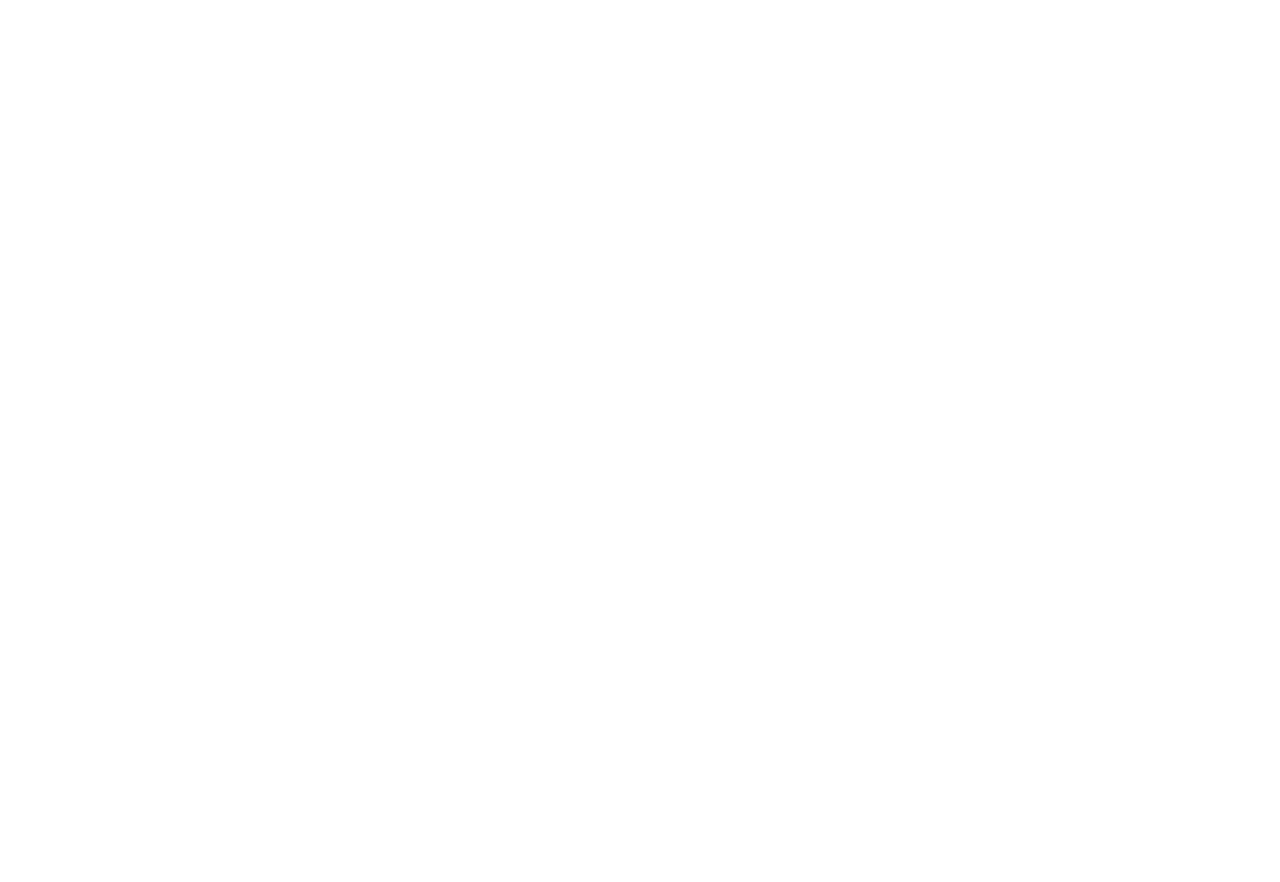
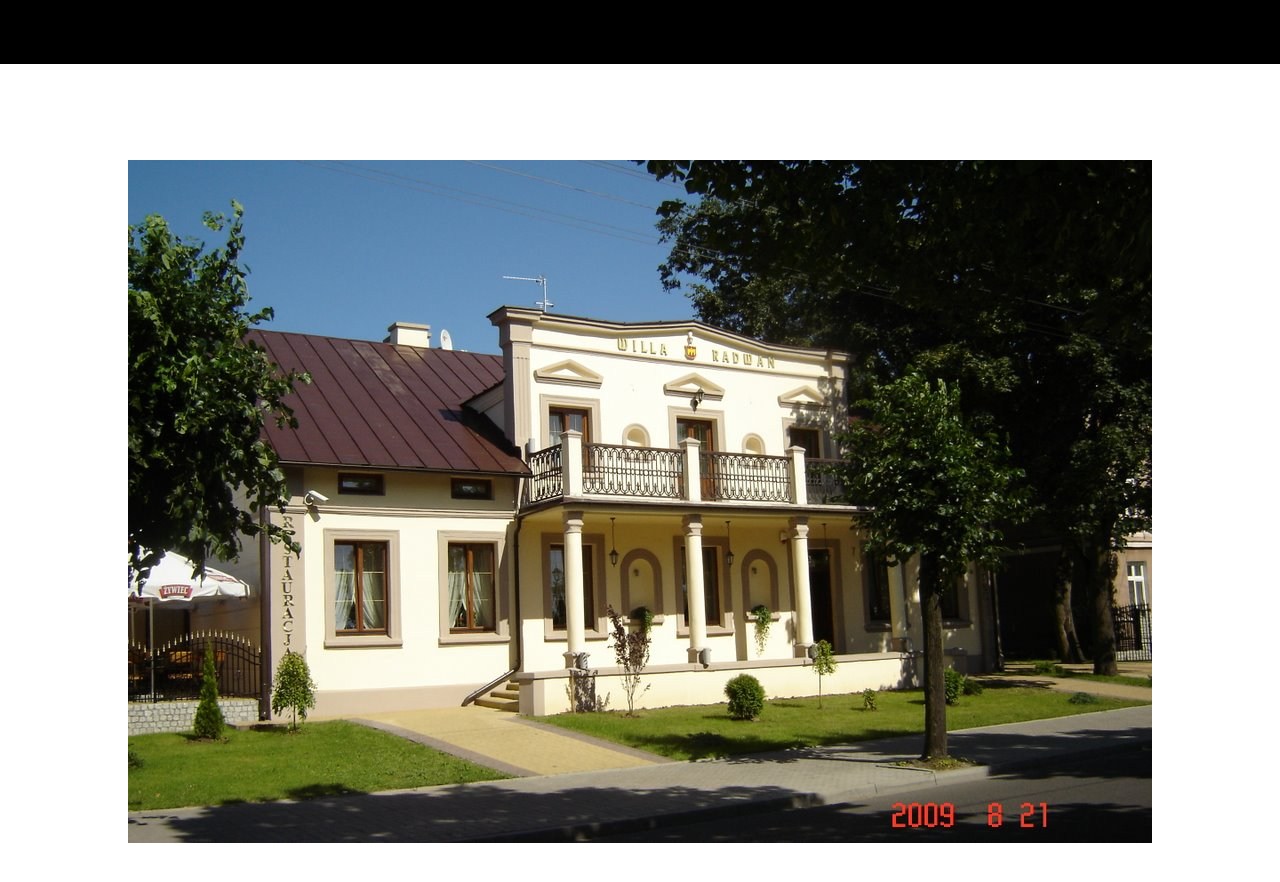
Before and after one commit to michab1332/hotel_website_nextjs, a Next.js app: page / in a window 1280 px wide. Shown: the top 882 px of the page. Before the commit the page ends 800 px from the top, so only its background shows below. Built offline with nearby package versions, Linux system fonts and the light colour scheme.

Commit message:
add Image next component to display heroimage

```diff
--- /dev/null
+++ b/pages-components/home-page/index.tsx
@@ -0,0 +1,17 @@
+import Image from "next/image";
+
+import HeroImage from "../../public/hotel_hero_image.jpg";
+
+const HomePage = () => {
+    return (
+        <div className="homeContainer">
+            <div className="homeContainer__imageWrapper">
+                <picture className="homeContainer__picture" style={{ objectFit: 'cover' }}>
+                    <Image src={HeroImage} alt="hotel" />
+                </picture>
+            </div>
+        </div>
+    )
+}
+
+export default HomePage;
--- a/pages/_app.tsx
+++ b/pages/_app.tsx
@@ -1,6 +1,13 @@
 import '@/styles/globals.css'
 import type { AppProps } from 'next/app'
 
+import Navbar from '@/shared-components/Navbar';
+
 export default function App({ Component, pageProps }: AppProps) {
-  return <Component {...pageProps} />
+  return (
+    <>
+      <Navbar />
+      <Component {...pageProps} />
+    </>
+  );
 }
--- a/pages/index.tsx
+++ b/pages/index.tsx
@@ -1,6 +1,8 @@
 import Head from 'next/head'
 import { Inter } from 'next/font/google'
 import styles from '@/styles/Home.module.css'
+
+import HomePage from '@/pages-components/home-page'
 
 const inter = Inter({ subsets: ['latin'] })
 
@@ -14,7 +16,7 @@
         <link rel="icon" href="/favicon.ico" />
       </Head>
       <main className={styles.main}>
-
+        <HomePage />
       </main>
     </>
   )
--- /dev/null
+++ b/shared-components/Navbar.tsx
@@ -0,0 +1,11 @@
+import styles from '@/styles/Navbar.module.css';
+
+const Navbar = () => {
+    return (
+        <div className={styles.container}>
+            ssss
+        </div>
+    );
+}
+
+export default Navbar;
--- /dev/null
+++ b/styles/Navbar.module.css
@@ -0,0 +1,5 @@
+.container {
+    width: 100%;
+    height: 4rem;
+    background-color: black;
+}
```
Also changed, not shown: public/hotel_hero_image.jpg (added).
